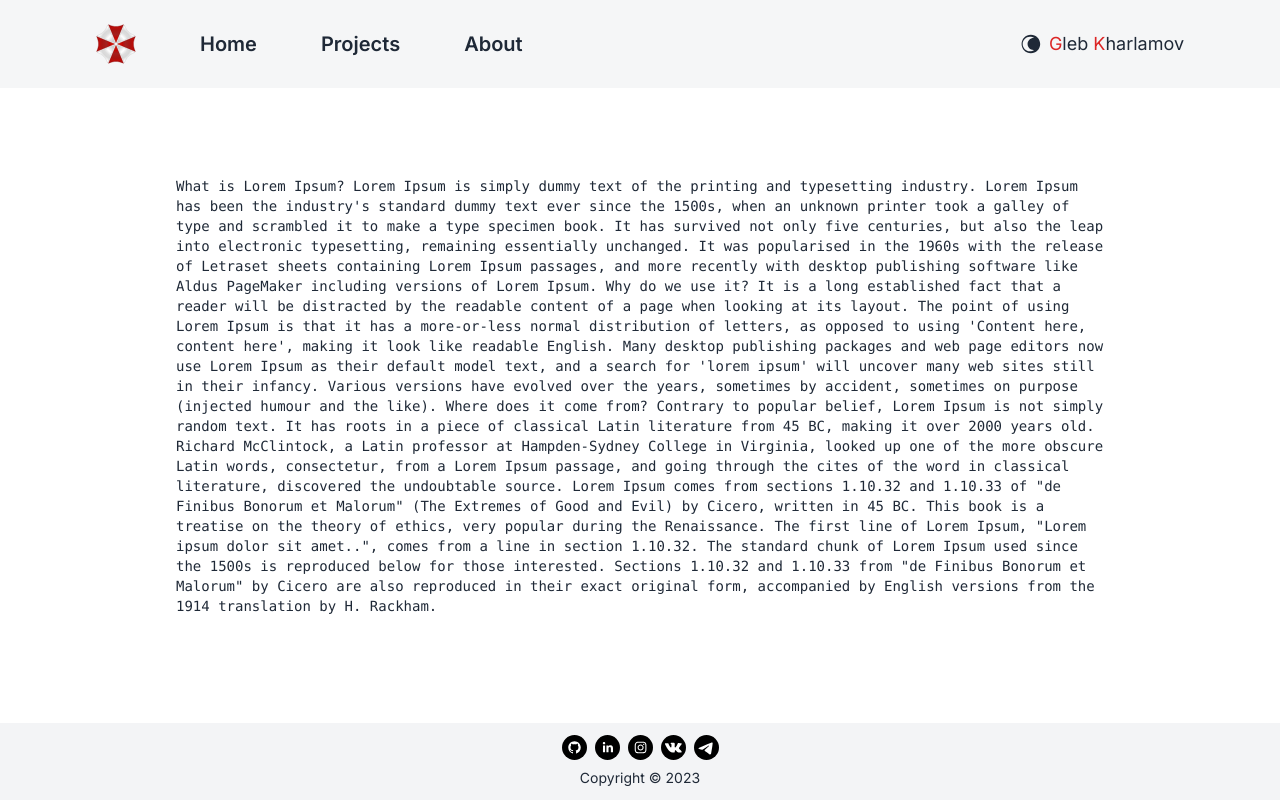
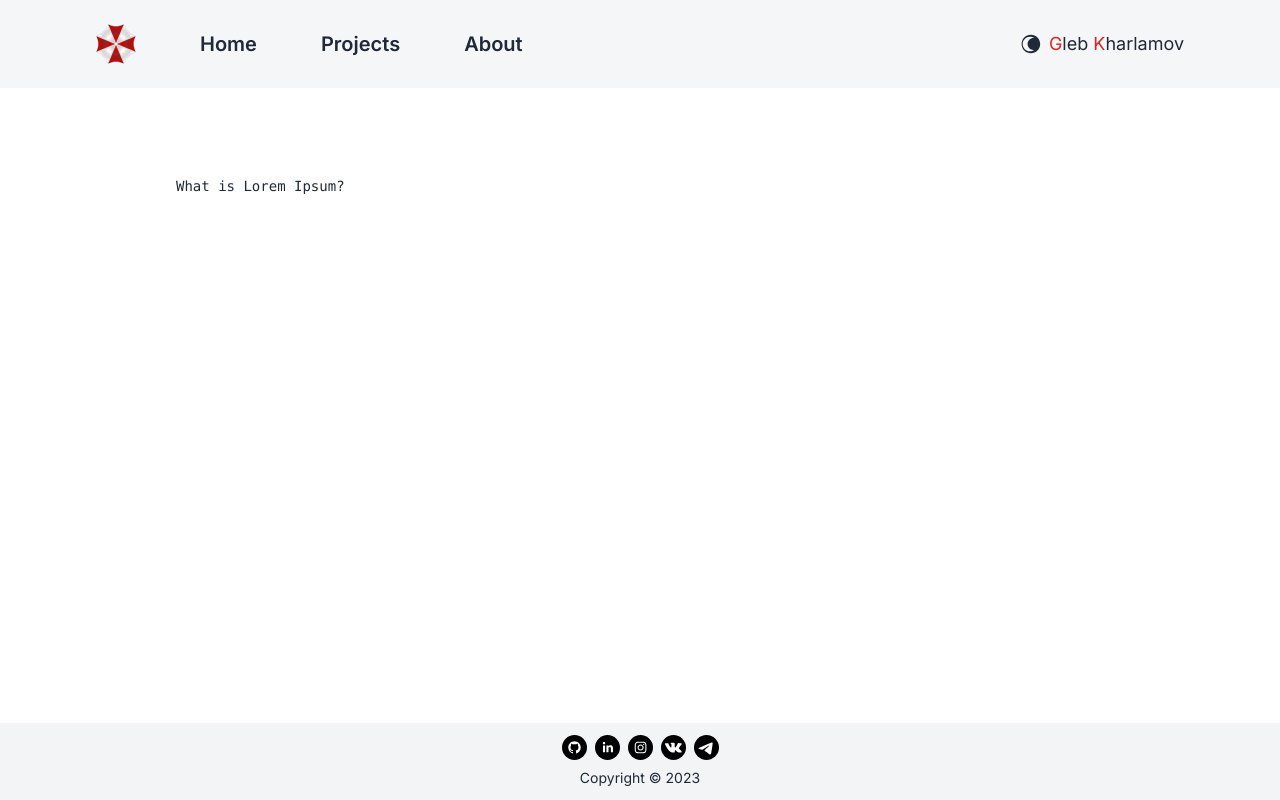
Before and after one commit to Warmetallic/Portfolio-NextJS13, a Next.js app: page /projects in a window 1280 px wide. Built offline with nearby package versions, Linux system fonts and the light colour scheme.

Commit message:
another fix

```diff
--- a/src/app/projects/page.jsx
+++ b/src/app/projects/page.jsx
@@ -4,43 +4,7 @@
   return (
     <main className="flex min-h-screen flex-col items-center justify-between p-44">
       <div className="z-10 w-full max-w-6xl items-center justify-between font-mono text-sm lg:flex">
-        <h1>
-          What is Lorem Ipsum? Lorem Ipsum is simply dummy text of the printing
-          and typesetting industry. Lorem Ipsum has been the industry's standard
-          dummy text ever since the 1500s, when an unknown printer took a galley
-          of type and scrambled it to make a type specimen book. It has survived
-          not only five centuries, but also the leap into electronic
-          typesetting, remaining essentially unchanged. It was popularised in
-          the 1960s with the release of Letraset sheets containing Lorem Ipsum
-          passages, and more recently with desktop publishing software like
-          Aldus PageMaker including versions of Lorem Ipsum. Why do we use it?
-          It is a long established fact that a reader will be distracted by the
-          readable content of a page when looking at its layout. The point of
-          using Lorem Ipsum is that it has a more-or-less normal distribution of
-          letters, as opposed to using 'Content here, content here', making it
-          look like readable English. Many desktop publishing packages and web
-          page editors now use Lorem Ipsum as their default model text, and a
-          search for 'lorem ipsum' will uncover many web sites still in their
-          infancy. Various versions have evolved over the years, sometimes by
-          accident, sometimes on purpose (injected humour and the like). Where
-          does it come from? Contrary to popular belief, Lorem Ipsum is not
-          simply random text. It has roots in a piece of classical Latin
-          literature from 45 BC, making it over 2000 years old. Richard
-          McClintock, a Latin professor at Hampden-Sydney College in Virginia,
-          looked up one of the more obscure Latin words, consectetur, from a
-          Lorem Ipsum passage, and going through the cites of the word in
-          classical literature, discovered the undoubtable source. Lorem Ipsum
-          comes from sections 1.10.32 and 1.10.33 of "de Finibus Bonorum et
-          Malorum" (The Extremes of Good and Evil) by Cicero, written in 45 BC.
-          This book is a treatise on the theory of ethics, very popular during
-          the Renaissance. The first line of Lorem Ipsum, "Lorem ipsum dolor sit
-          amet..", comes from a line in section 1.10.32. The standard chunk of
-          Lorem Ipsum used since the 1500s is reproduced below for those
-          interested. Sections 1.10.32 and 1.10.33 from "de Finibus Bonorum et
-          Malorum" by Cicero are also reproduced in their exact original form,
-          accompanied by English versions from the 1914 translation by H.
-          Rackham.
-        </h1>
+        <h1>What is Lorem Ipsum?</h1>
       </div>
     </main>
   );
```
